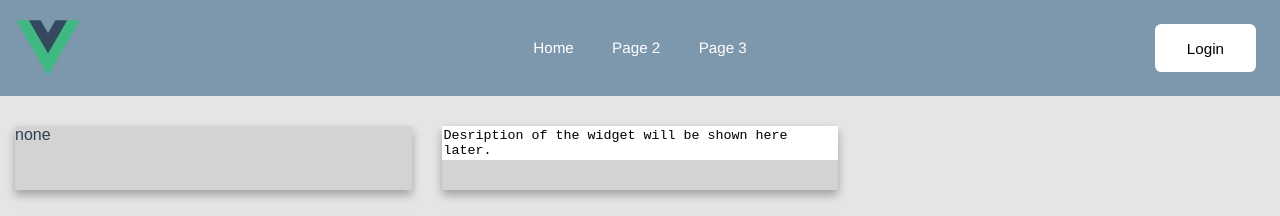
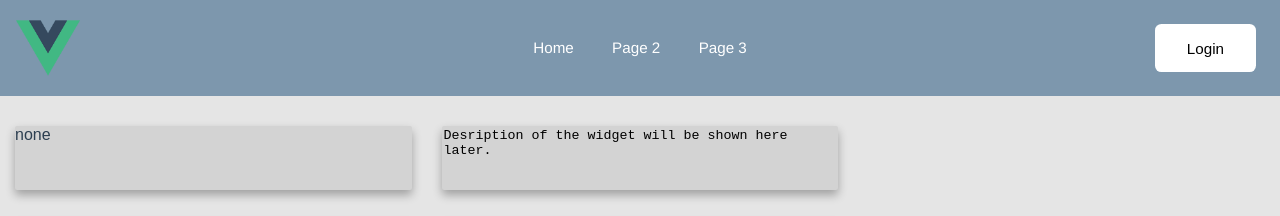
Before and after one commit to RSSU-lab/rssu-sdo, a Vue app: page /#/ in a window 1280 px wide. Shown: the top 216 px of the page. Built offline with nearby package versions, Linux system fonts and the light colour scheme; grey boxes are pictures that could not be loaded.

Commit message:
disable text editing

```diff
--- a/src/components/Widget.vue
+++ b/src/components/Widget.vue
@@ -12,7 +12,7 @@
       </div>
     </transition>
     <div class="body">
-      <component :is="widget"></component>
+      <component :is="widget" :isEditable="isEditable"></component>
     </div>
   </div>
 </template>
--- a/src/components/widgets/WText.vue
+++ b/src/components/widgets/WText.vue
@@ -1,5 +1,7 @@
 <template>
-  <textarea class="text-area" v-model="text">
+  <textarea class="text-area" v-model="text"
+            :class="{ readonly: !isEditable }"
+            :readonly="!isEditable">
   </textarea>
 </template>
 
@@ -7,6 +9,9 @@
   export default {
     name: 'WText',
     title: 'Text',
+    props: [
+      'isEditable'
+    ],
     data () {
       return {
         text: 'Desription of the widget will be shown here later.'
@@ -25,4 +30,8 @@
     resize: none;
     border: none;
   }
+
+  .readonly {
+    background-color: transparent;
+  }
 </style>
```
